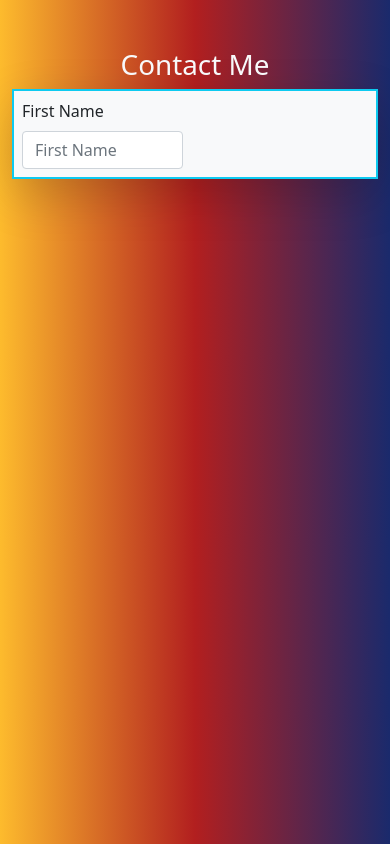
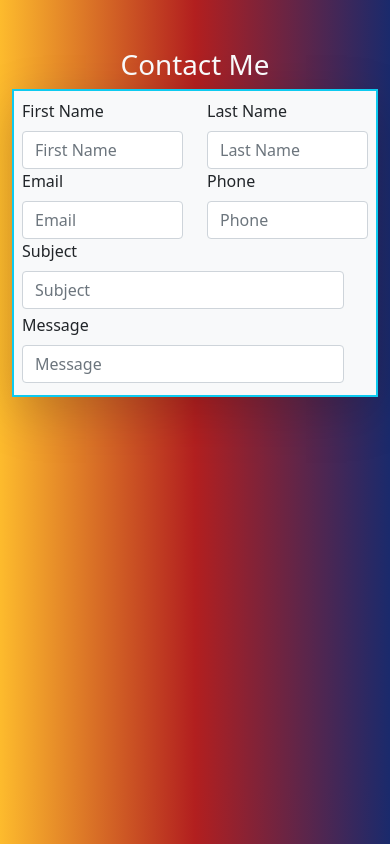
Before and after one commit to arunpun/BootstrapContactForm, a plain HTML site: page index.html in a window 390 px wide. Drawn offline with nearby package versions, Linux system fonts and the light colour scheme.

Commit message:
Completed name, phone, subject and message forms

```diff
--- a/index.html
+++ b/index.html
@@ -24,7 +24,30 @@
                            <input type="text" name="firstName" class="form-control" placeholder="First Name" aria-label="First Name" required>
                        </div>
                        <div class="col">
-
+                           <label class="form-label">Last Name</label>
+                           <input type="text" name="lastName" class="form-control" placeholder="Last Name" aria-label="Last Name" required>
+                       </div>
+                   </div>
+                   <div class="row">
+                       <div class="col">
+                           <label class="form-label">Email</label>
+                           <input type="email" name="email" class="form-control" placeholder="Email" aria-label="Email" required>
+                       </div>
+                       <div class="col">
+                           <label class="form-label">Phone</label>
+                           <input type="tel" name="phone" class="form-control" placeholder="Phone" aria-label="Phone" required
+                       </div>
+                   </div>
+                   <div class="row mb-1">
+                       <div class="col">
+                           <label class="form-label">Subject</label>
+                           <input type="text" name="subject" class="form-control" placeholder="Subject" aria-label="Subject">
+                       </div>
+                   </div>
+                   <div class="row mb-1">
+                       <div class="col">
+                           <label class="form-label">Message</label>
+                           <input type="text" name="Message" class="form-control" placeholder="Message" aria-label="Message">
                        </div>
                    </div>
                </form>
```
